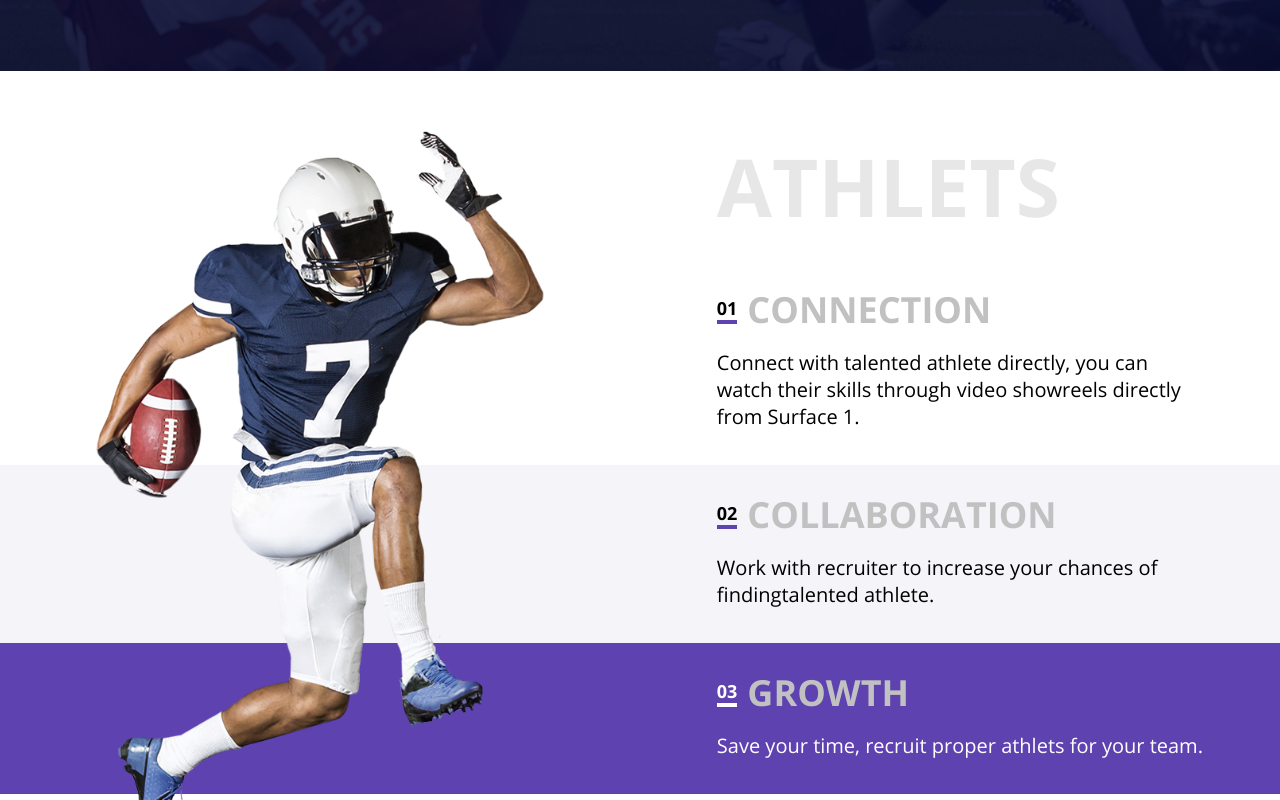
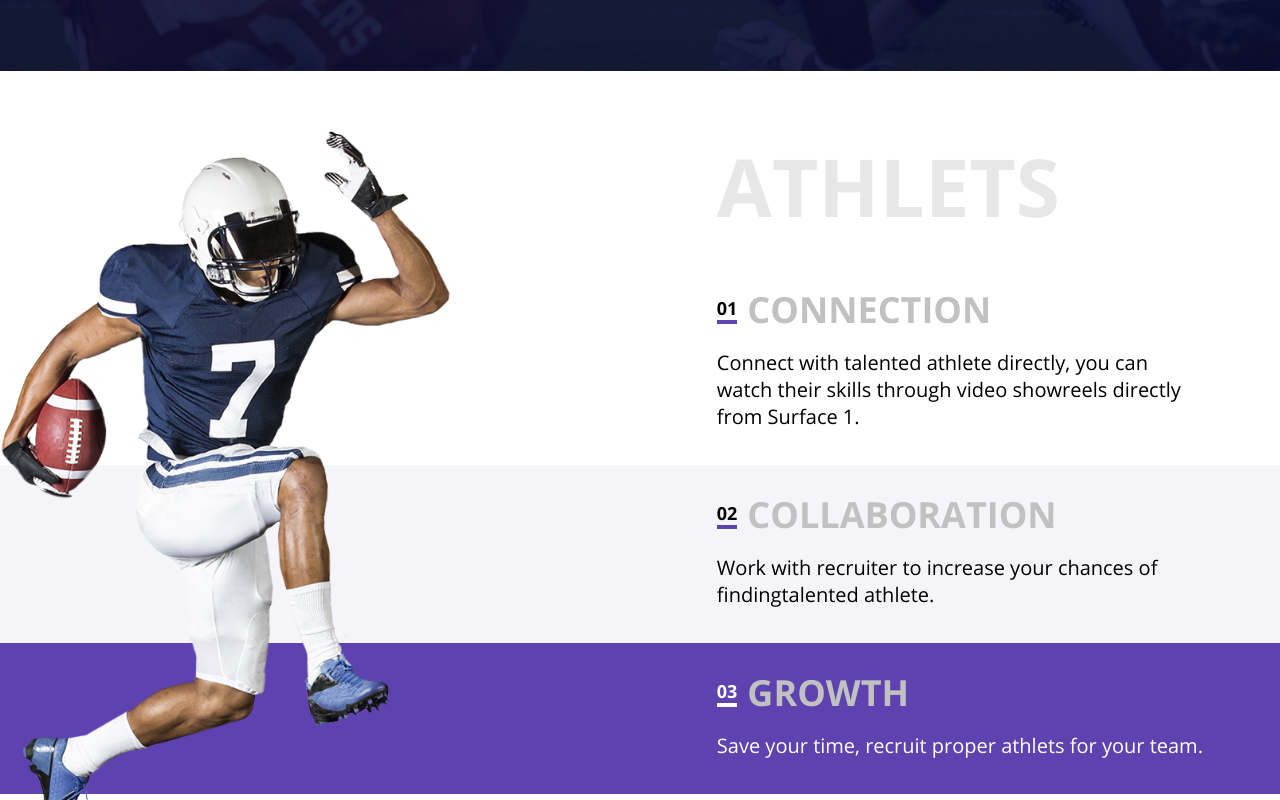
Before and after one commit to VyacheslavMiroshnik/diplom_mq, a plain HTML site: page index.html in a window 1280 px wide. Shown: the part 820-1620 px from the top of the page. Drawn offline with Linux system fonts and the light colour scheme; files whose address does not match are found by name.

Commit message:
add flex attribute to athlet and player

```diff
--- a/style/style.css
+++ b/style/style.css
@@ -141,7 +141,8 @@ ul,ol {
   margin: 0;
 
 }
-.main_card:nth-child(n+1):nth-child(-n+2) .card_image_block{
+.athlets_card .card_image_block,
+.player_card .card_image_block {
 display: flex;
 justify-content: center;
 }
--- a/style/style_960.css
+++ b/style/style_960.css
@@ -73,6 +73,7 @@
 .athlets_card .card_image_block,
 .player_card .card_image_block {
   position: absolute;
+  justify-content: flex-start;
   top: 60px;
 }
 .athlets_card .card_image_block {
--- a/style/style_desktop.css
+++ b/style/style_desktop.css
@@ -85,6 +85,7 @@
   .athlets_card .card_image_block,
   .player_card .card_image_block {
     position: absolute;
+    justify-content: flex-start;
 
   }
   .card_image_block{
```
